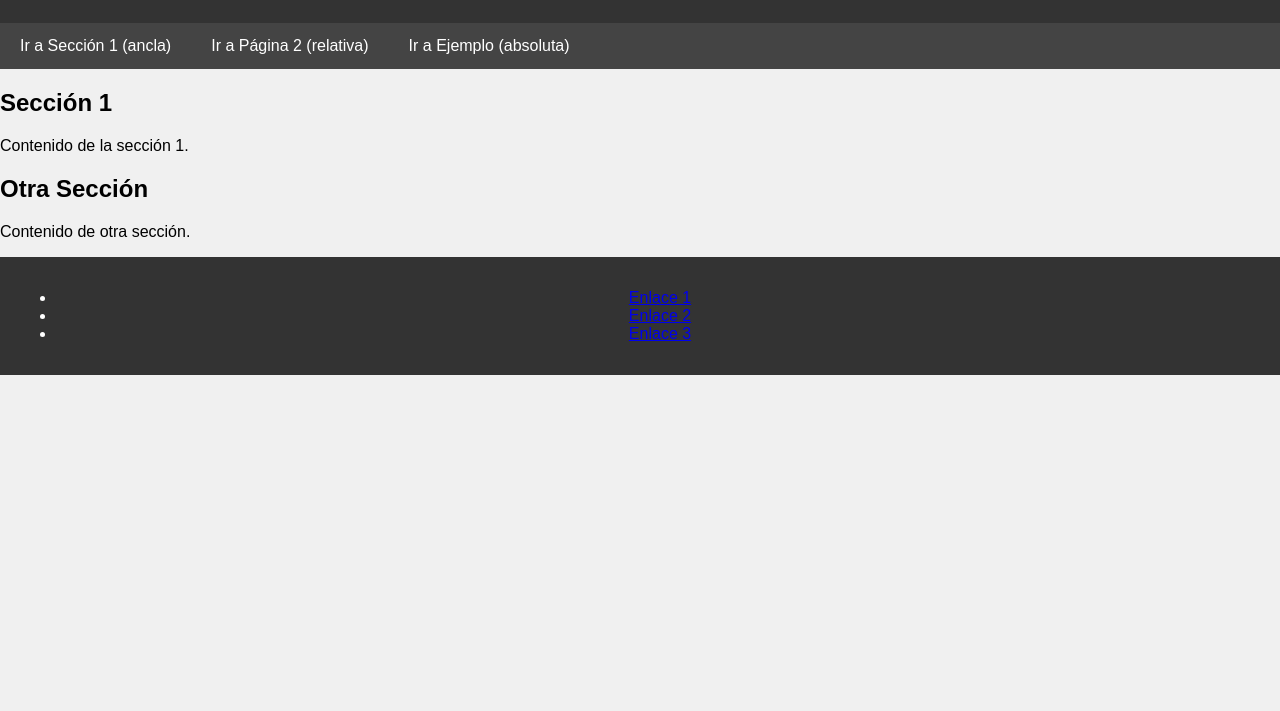
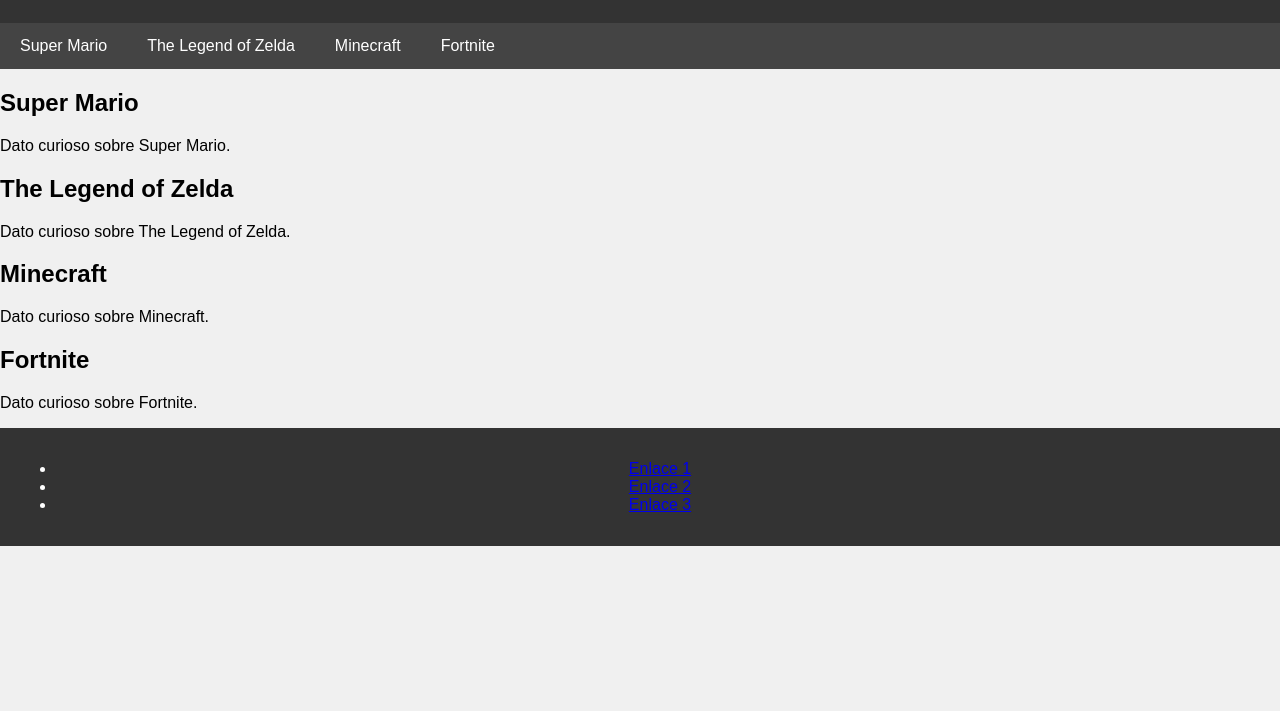
Before and after one commit to FRANMAr1/TP3-Obligatorio, a plain HTML site: page index.html in a window 1280 px wide. Shown: the part 89-800 px from the top of the page. Drawn offline with Linux system fonts and the light colour scheme.

Commit message:
se añadio barra de navegacion

```diff
--- a/index.html
+++ b/index.html
@@ -3,29 +3,38 @@
 <head>
     <meta charset="UTF-8">
     <meta name="viewport" content="width=device-width, initial-scale=1.0">
-    <title>Mi Página Web</title>
+    <title>Blog de Datos Curiosos sobre Juegos</title>
     <link rel="stylesheet" href="style.css">
     <link rel="icon" href="favicon.ico">
 </head>
 <body>
     <header>
-        <h1>Titulo Principal</h1>
+        <h1>Blog de Datos Curiosos sobre Juegos</h1>
     </header>
     <nav>
         <ul>
-            <li><a href="#seccion1">Ir a Sección 1 (ancla)</a></li>
-            <li><a href="pagina2.html">Ir a Página 2 (relativa)</a></li>
-            <li><a href="https://www.ejemplo.com">Ir a Ejemplo (absoluta)</a></li>
+            <li><a href="#seccion1">Super Mario</a></li>
+            <li><a href="#seccion2">The Legend of Zelda</a></li>
+            <li><a href="#seccion3">Minecraft</a></li>
+            <li><a href="#seccion4">Fortnite</a></li>
         </ul>
     </nav>
     <main>
         <section id="seccion1">
-            <h2>Sección 1</h2>
-            <p>Contenido de la sección 1.</p>
+            <h2>Super Mario</h2>
+            <p>Dato curioso sobre Super Mario.</p>
         </section>
-        <section>
-            <h2>Otra Sección</h2>
-            <p>Contenido de otra sección.</p>
+        <section id="seccion2">
+            <h2>The Legend of Zelda</h2>
+            <p>Dato curioso sobre The Legend of Zelda.</p>
+        </section>
+        <section id="seccion3">
+            <h2>Minecraft</h2>
+            <p>Dato curioso sobre Minecraft.</p>
+        </section>
+        <section id="seccion4">
+            <h2>Fortnite</h2>
+            <p>Dato curioso sobre Fortnite.</p>
         </section>
     </main>
     <footer>
```
